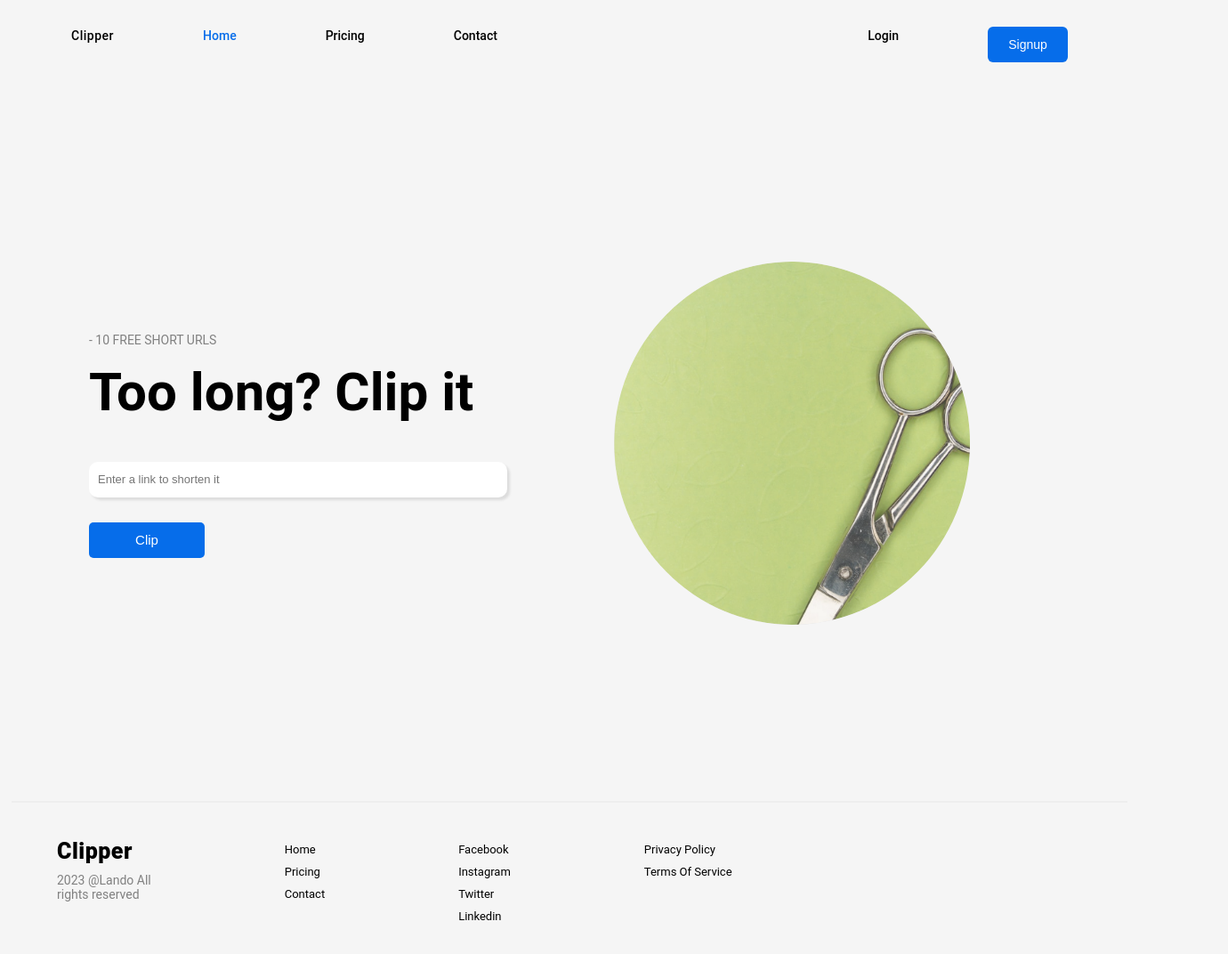
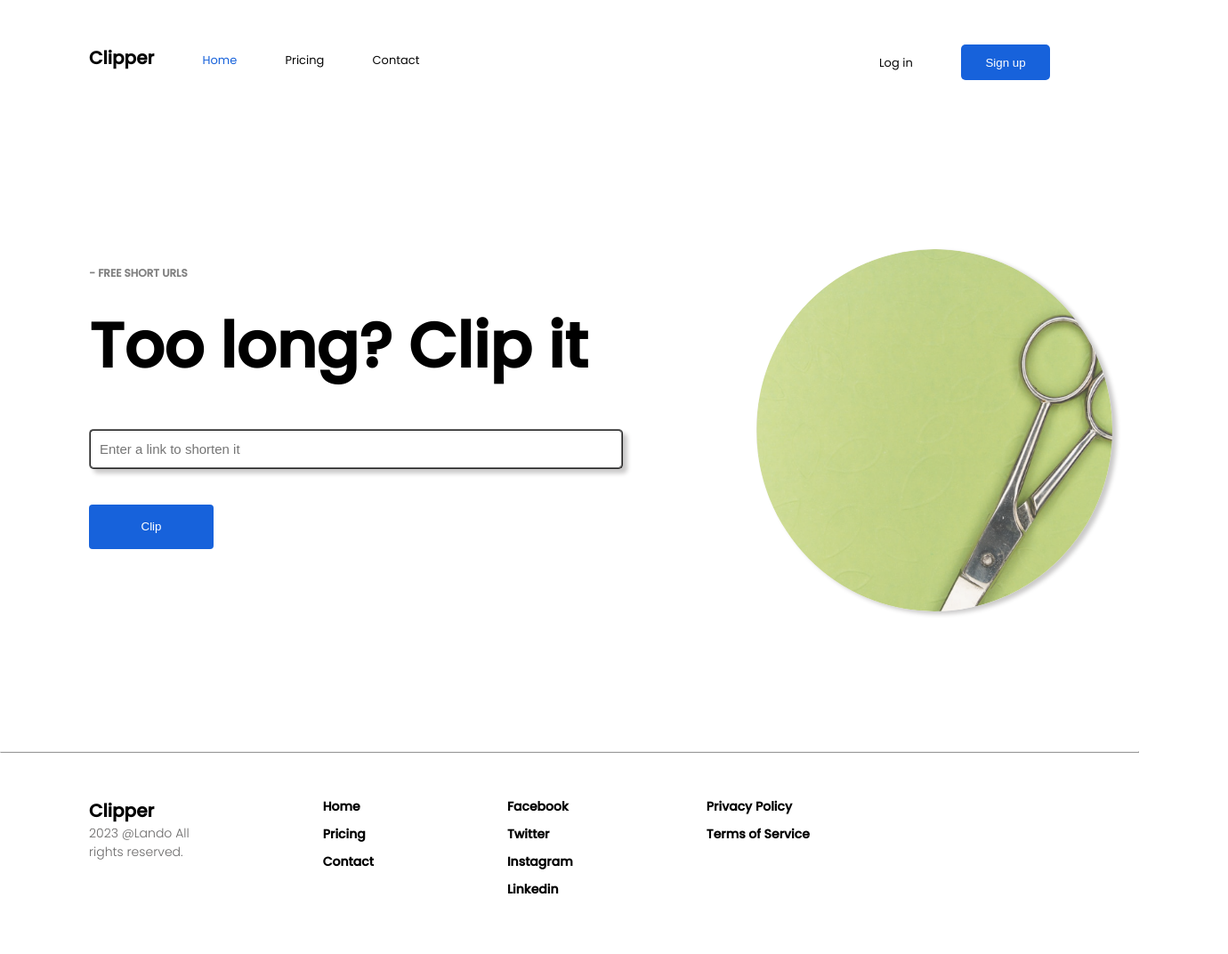
Before and after one commit to igbominadeveloper/clip-it-template, a plain HTML site: page index.html in a window 1280 px wide. Shown: the whole page at 89% size, 1380 px wide, since content can reach past the window. Before the commit the page ends 1042 px from the top, so only its background shows below. Drawn offline with Linux system fonts and the light colour scheme.

Commit message:
fixed merge conflict

```diff
--- a/index.html
+++ b/index.html
@@ -4,78 +4,72 @@
     <meta charset="UTF-8" />
     <meta name="viewport" content="width=device-width, initial-scale=1.0" />
     <title>Clip-it</title>
-    <link rel="stylesheet" href="./style.css">
-    <link  rel=""stylesheet="
-      @import url('https://fonts.googleapis.com/css2?family=Fraunces:wght@400;700&family=Outfit&family=Roboto:wght@300&display=swap');
-    " />
-    <link rel="" stylesheet="
-    @import url('https://fonts.googleapis.com/css2?family=Fraunces:wght@400;700&family=Open+Sans&family=Outfit&family=Roboto:wght@300&display=swap');
-    " />
+    <link rel="stylesheet" href="style.css">
+    <link rel="stylesheet" href="">
+    <link rel="preconnect" href="https://fonts.gstatic.com" crossorigin>
+    <link rel="preconnect" href="https://fonts.googleapis.com">
+    <link href="https://fonts.googleapis.com/css2?family=Fraunces:wght@400;700&family=Open+Sans&family=Outfit&family=Poppins:wght@300;400;500&family=Roboto:wght@300;400&display=swap" rel="stylesheet">
   </head>
   <body>
-    <div class="flex">
+   <div class="nav-container">
     <div>
-        <nav class="topnav">
-          <ul class="flex">
-            <li><a href="" class="bold">Clipper</a></li>
-            <li><a href="" class="active navs">Home</a></li>
-            <li><a href="">Pricing</a></li>
-            <li><a href="">Contact</a></li>
+      <nav class="">
+        <ul>
+          <l1><a href="" class="bold">Clipper</a></l1>
+          <l1><a href="" class="active">Home</a></l1>
+          <l1><a href="">Pricing</a></l1>
+          <l1><a href="">Contact</a></l1>
         </ul>
       </nav>
     </div>
     <div>
-        <nav class="topnav">
-          <ul class="flex navs">
-            <li class=""><a href="">Login</a></li>
-            <li class=""><a href=""><button class="sign-up-button">Signup</button></a></li>
+      <nav>
+        <ul>
+          <l1><a href="">Log in</a></l1>
+          <l1><a href=""><button class="sign-up-button">Sign up</button></a></l1>
         </ul>
       </nav>
     </div>
+   </div>
+   <div class="second-div">
+     <div>
+       <p class="grey-paragraph">- FREE SHORT URLS</p>
+       <h1>Too long? Clip it</h1>
+       <input type="text" name="" placeholder="Enter a link to shorten it">
+       <br>
+       <button class="clip-button">Clip</button>
+      </div>
+      <div class="img-div">
+        <image src="/clip-it-template/images/green-scissors.png" alt="Scissors-image">
+      </div>
+    </div>
+   <hr>
+   <footer>
+    <div class="footer-container">
+      <div>
+        <p class="bold">Clipper</p>
+        <p id="footer-paragraph">2023 @Lando All</p>
+        <p id="footer-paragraph">rights reserved.</p>
 
-      </nav>
+      </div>
+      <div>
+        <li class="footer-list">Home</li>
+        <li class="footer-list">Pricing</li>
+        <li class="footer-list">Contact</li>
+      </div>
+      <div>
+        <li class="footer-list">Facebook</li>
+        <li class="footer-list">Twitter</li>
+        <li class="footer-list">Instagram</li>
+        <li class="footer-list">Linkedin</li>
+      </div>
+      <div>
+        <li class="footer-list">Privacy Policy</li>
+        <li class="footer-list">Terms of Service</li>
       </div>
 
+   </div>
+   </footer>
 
-    <div class="second-div">
-      <div class="second-div-content">
-        <p>- 10 FREE SHORT URLS</p>
-        <h1>Too long? Clip it</h1>
-        <input type="text" id="name" name="name" placeholder="Enter a link to shorten it"/>
-        <br/>
-        <button class="clip-button">Clip</button>
-      </div>
-      <div>
-        <img src="./images/green-scissors.png" class="scissors-image"alt="scissors-image" />
-      </div>
-    </div>
-
-    <hr>
-
-    <footer>
-      <div class="parent-footer">
-        <div>
-          <h3 class="bold">Clipper</h3>
-          <p class="footer-paragraph">2023 @Lando All <br/> rights reserved</p>
-        </div>
-        <div>
-          <li class="footer-list"><a>Home</a></li>
-          <li class="footer-list"><a>Pricing</a></li>
-          <li class="footer-list"><a>Contact</a></li>
-        </div>
-        <div>
-          <li class="footer-list"><a>Facebook</a></li>
-          <li class="footer-list"><a>Instagram</a></li>
-          <li class="footer-list"><a>Twitter</a></li>
-          <li class="footer-list"><a>Linkedin</a></li>
-        </div>
-
-        <div class="column last">
-          <li class="footer-list"><a>Privacy Policy</a></li>
-          <li class="footer-list"><a>Terms Of Service</a></li>
-        </div>
-      </div>
-
-    </footer>
   </body>
 </html>
--- a/style.css
+++ b/style.css
@@ -1,144 +1,124 @@
 *{
     box-sizing: border-box;
+    padding: 0;
     margin: 0;
-    padding: 0;
 }
 
 body{
-    font-family: 'Roboto', sans-serif;
-    background-color: #f5f5f5;
+
+    font-family: 'Poppins', sans-serif;
 }
 
-.topnav a:hover{
-    color: rgb(49, 91, 165);
-    cursor: pointer;
+.nav-container{
+    display: flex;
+    justify-content: space-between;
+    margin-top: 50px;
+    margin-left: 100px;
 }
 
-.topnav a{
-    text-decoration: none;
-    color: black;
-    cursor: pointer;
-    margin: 0 50px;
-    font-size: 14px;
-    font-weight: 500;
+a{
+  text-decoration: none;
+  color: rgb(7, 7, 7);
+  font-size: 13px;
+  margin-right: 50px;
+  cursor: pointer;
+}
+
+
+a:hover{
+    color: rgb(23, 98, 219);
+}
+
+.active{
+    color:  rgb(23, 98, 219);
+}
+
+.sign-up-button{
+    background-color:  rgb(23, 98, 219);
+    color: white;
+    border: none;
+    width: 100px;
+    height: 40px;
+    border-radius: 5px;
+    margin-right: 50px;
+
+}
+.second-div{
+    display: flex;
+    align-items: center;
+    gap: 150px;
+    margin: 150px 0 150px 100px;
+
+}
+
+input{
+    border-radius: 5px;
+    width: 600px;
+    border-style:ridge;
+    font-size: 15px;
+    height: 45px;
+    padding-left: 10px;
+    box-shadow: 5px 5px 5px rgb(202, 201, 201);
+    margin:20px 0;
+}
+
+
+img{
+    width: 400px;
+    border-radius: 50%;
+    margin-top: 40px;
+    box-shadow: 5px 3px 5px rgb(202, 201, 201);
 }
 
 .bold{
-    font-size: 25px;
-    font-weight:800;
-    letter-spacing: 0.5px;
-}
-
-.topnav .active{
-    color: rgb(6, 109, 234);
-}
-
-
-ul{
- margin:30px;
+    font-weight:900;
+    font-size: 20px;
 }
 
 h1{
-    font-size: 60px;
-    margin: 2px 0 30px 0;
-}
-
-.second-div{
-    display: flex;
-    align-items: center;
-    height: 100vh;
-    gap: 120px;
-    width: 100%;
-    margin-left: 100px;
-}
-
-.scissors-image{
-    border-radius: 50%;
-    width: 400px;
-}
-
-input{
-    width: 470px;
-    height: 40px;
-    border-radius: 10px;
-    border: none;
-    font-size:13px;
-    padding: 0 10px;
-    box-shadow: 3px 3px 3px rgba(0, 0, 0, 0.1);
-    margin: 13px 0;
-}
-
-.sign-up-button{
-    color: white;
-    height:40px;
-    border-radius: 6px;
-    width: 90px;
-    border: 0;
-    font-size: 14px;
-    background-color: rgb(6, 109, 234);
+    font-weight: bolder;
+    font-size: 70px;
+    margin: 20px 0;
 }
 
 .clip-button{
-    color: white;
-    height:40px;
-    border-radius: 5px;
-    width: 130px;
-    border: 0;
-    margin-top: 15px;
-    background-color: rgb(6, 109, 234);
-    font-size: 15px;
+    background-color: rgb(23, 98, 219);
+    border-radius: 4px;
+    width: 140px;
+    border-style: none;
+    height: 50px;
+    color:white;
+    cursor: pointer;
+    margin: 20px 0;
 }
 
-button:hover{
-    cursor: pointer;
-}
-
-.flex{
-    display: flex;
-    justify-content: space-between;
-
-}
-
-.parent-footer{
+.footer-container{
     display: flex;
     gap: 150px;
-    margin-top: 40px;
-}
-
-p{
-    color: grey;
-    font-weight:400;
     font-size: 14px;
-    margin-bottom: 15px;
+    margin:50px 0 70px 100px;
+    font-weight:600;
 }
 
 hr{
-    background-color:rgb(98, 97, 97);
-    width: 98%;
-    margin: 0 auto;
-    border-style:groove;
-}
-
-.footer-list{
-    list-style: none;
-    padding: 5px 0;
-}
-
-.footer-paragraph{
-    margin-top: 10px;
-}
-
-footer{
-    margin: 0 auto;
-    font-size: 13px;
-    width: 90%;
-}
-
-
-.left, .right, .middle,.last{
-    width: 15%;
+    border-style: outset;
 }
 
 li{
     list-style: none;
 }
+
+.grey-paragraph{
+    color: grey;
+    font-weight: bolder;
+    font-size: 12px;
+}
+
+#footer-paragraph{
+    color: rgb(105, 104, 104);
+    font-weight: 200;
+}
+
+.footer-list{
+    margin-bottom: 10px;
+}
```
Lines whose indentation alone changed are shown as unchanged.
